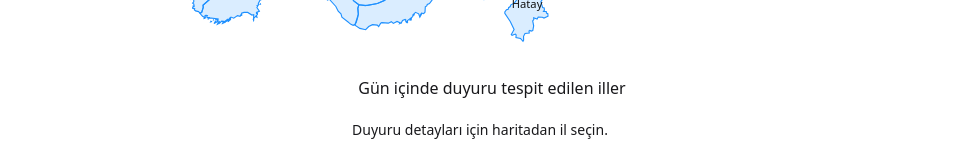
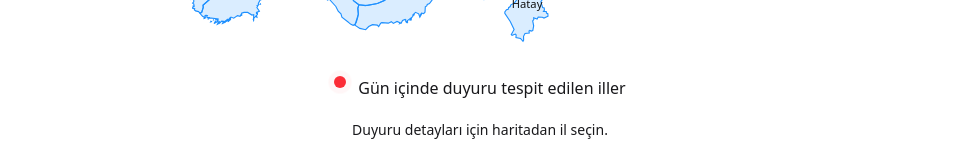
Before and after one commit to MetaMsa/tatil-mi, a Next.js app: page / in a window 1280 px wide. Shown: the part 496-656 px from the top of the page, without its empty margins (160-1119 px from the left). Built offline with nearby package versions, Linux system fonts and the light colour scheme; no server answers; the database is empty.

Commit message:
fix(blinking point): fix color

```diff
--- a/app/page.tsx
+++ b/app/page.tsx
@@ -129,8 +129,8 @@
       />
       <div className="flex gap-3 justify-center">
         <span className="relative flex size-3">
-          <span className="absolute inline-flex h-full w-full animate-ping rounded-full bg-base-400 opacity-75"></span>
-          <span className="relative inline-flex size-3 rounded-full bg-base-500"></span>
+          <span className="absolute inline-flex h-full w-full animate-ping rounded-full bg-red-400 opacity-75"></span>
+          <span className="relative inline-flex size-3 rounded-full bg-red-500"></span>
         </span>
         Gün içinde duyuru tespit edilen iller
       </div>
```
